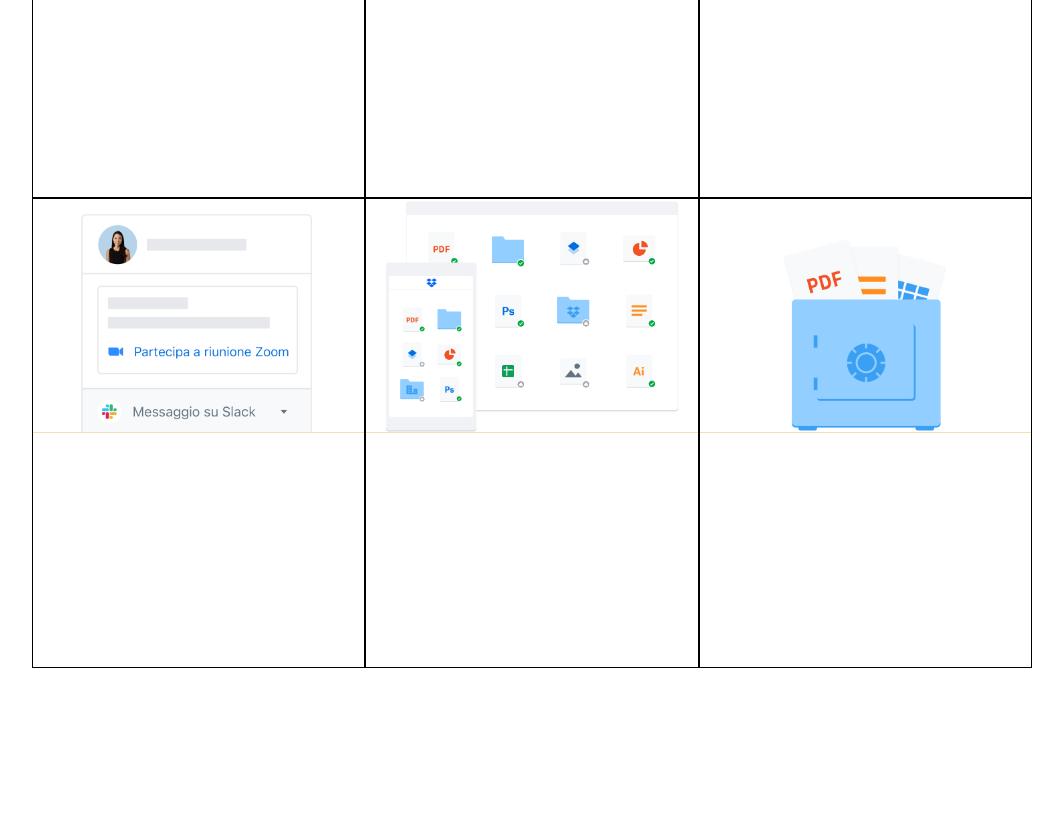
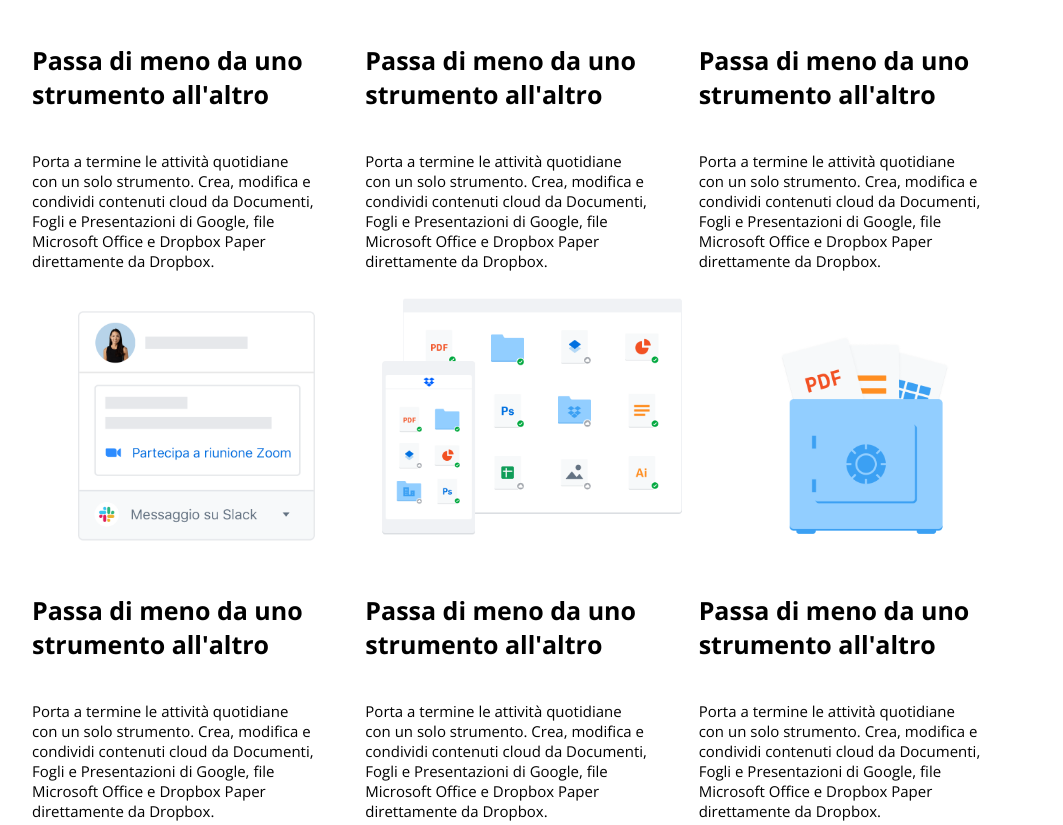
Before and after one commit to EricaMarzi/htmlcss-dropbox, a plain HTML site: page index.html in a window 1280 px wide. Shown: the part 3544-4369 px from the top of the page, without its empty margins (108-1171 px from the left). Drawn offline with nearby package versions, Linux system fonts and the light colour scheme.

Commit message:
sezione 3 riempita (allineamenti da fixare)

```diff
--- a/index.html
+++ b/index.html
@@ -237,27 +237,45 @@
             <div class="card-container flex">
                 <div class="card">
                     <div class="card-top tools-img"></div>
-                    <div class="card-bottom"></div>
+                    <div class="card-bottom">
+                        <h2>Passa di meno da uno strumento all'altro</h2>
+                        <p>Porta a termine le attività quotidiane con un solo strumento. Crea, modifica e condividi contenuti cloud da Documenti, Fogli e Presentazioni di Google, file Microsoft Office e Dropbox Paper direttamente da Dropbox.</p>
+                    </div>
                 </div>
                 <div class="card">
                     <div class="card-top files-img"></div>
-                    <div class="card-bottom"></div>
+                    <div class="card-bottom">
+                        <h2>Passa di meno da uno strumento all'altro</h2>
+                        <p>Porta a termine le attività quotidiane con un solo strumento. Crea, modifica e condividi contenuti cloud da Documenti, Fogli e Presentazioni di Google, file Microsoft Office e Dropbox Paper direttamente da Dropbox.</p>
+                    </div>
                 </div>
                 <div class="card">
                     <div class="card-top coordinate-img"></div>
-                    <div class="card-bottom"></div>
+                    <div class="card-bottom">
+                        <h2>Passa di meno da uno strumento all'altro</h2>
+                        <p>Porta a termine le attività quotidiane con un solo strumento. Crea, modifica e condividi contenuti cloud da Documenti, Fogli e Presentazioni di Google, file Microsoft Office e Dropbox Paper direttamente da Dropbox.</p>
+                    </div>
                 </div>
                 <div class="card">
                     <div class="card-top integration-img"></div>
-                    <div class="card-bottom"></div>
+                    <div class="card-bottom">
+                        <h2>Passa di meno da uno strumento all'altro</h2>
+                        <p>Porta a termine le attività quotidiane con un solo strumento. Crea, modifica e condividi contenuti cloud da Documenti, Fogli e Presentazioni di Google, file Microsoft Office e Dropbox Paper direttamente da Dropbox.</p>
+                    </div>
                 </div>
                 <div class="card">
                     <div class="card-top multi-device-img"></div>
-                    <div class="card-bottom"></div>
+                    <div class="card-bottom">
+                        <h2>Passa di meno da uno strumento all'altro</h2>
+                        <p>Porta a termine le attività quotidiane con un solo strumento. Crea, modifica e condividi contenuti cloud da Documenti, Fogli e Presentazioni di Google, file Microsoft Office e Dropbox Paper direttamente da Dropbox.</p>
+                    </div>
                 </div>
                 <div class="card">
                     <div class="card-top security-img"></div>
-                    <div class="card-bottom"></div>
+                    <div class="card-bottom">
+                        <h2>Passa di meno da uno strumento all'altro</h2>
+                        <p>Porta a termine le attività quotidiane con un solo strumento. Crea, modifica e condividi contenuti cloud da Documenti, Fogli e Presentazioni di Google, file Microsoft Office e Dropbox Paper direttamente da Dropbox.</p>
+                    </div>
                 </div>
             </div>
         </section>
--- a/style.css
+++ b/style.css
@@ -317,8 +317,8 @@ section.operation {
 }
 
 .card {
-    height: 470px;
-    border: 1px solid black;
+    height: 550px;
+
 
     padding: 1 rem;
     flex-basis: calc(100% / 3);
@@ -326,8 +326,6 @@ section.operation {
 
 .card-top {
     height: 50%;
-
-    border-bottom: 1px solid wheat;
 }
 
 /*riempimento sezione operazioni*/
@@ -355,6 +353,18 @@ section.operation {
     background-image: url(img/business-feature-security.png);
 }
 
+.card-bottom {
+    padding-right: 50px; /*! ci vuole il gap! ricordati di cambiarlo lunedì*/
+}
+
+.card-bottom h2 {
+    font-size: 25px;
+}
+
+.card-bottom p {
+    font-size: 15px;
+}
+
 /** Sezione Find more */
 
 h2.title-small {
```
